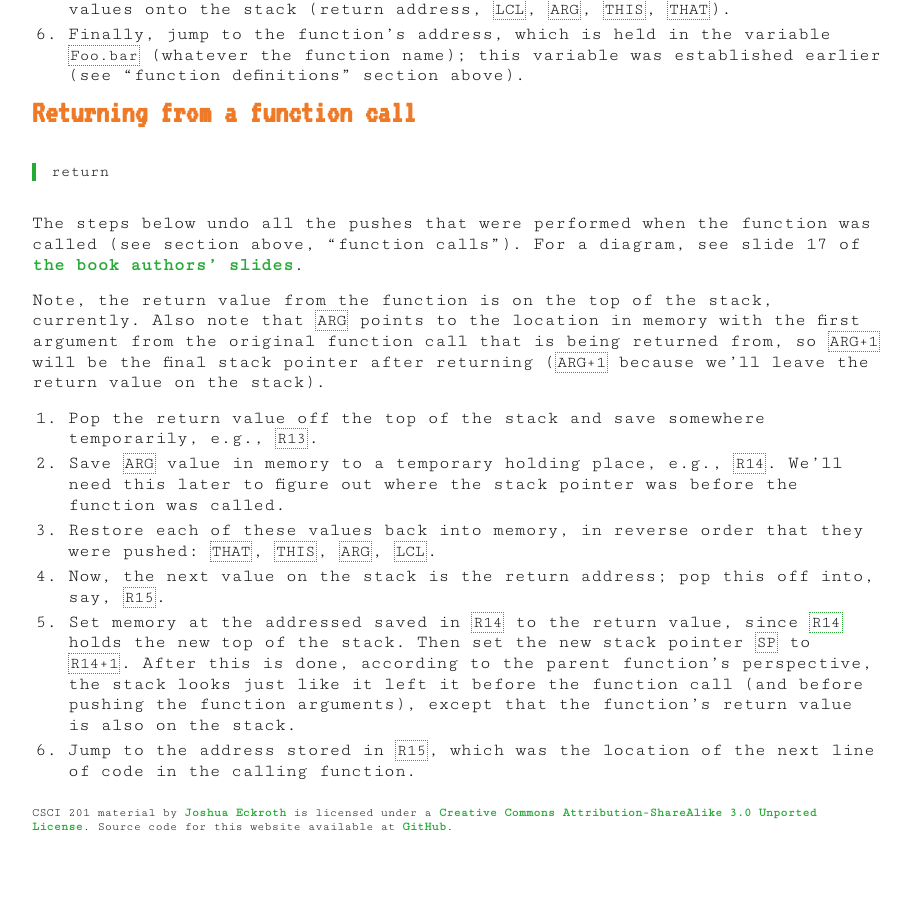
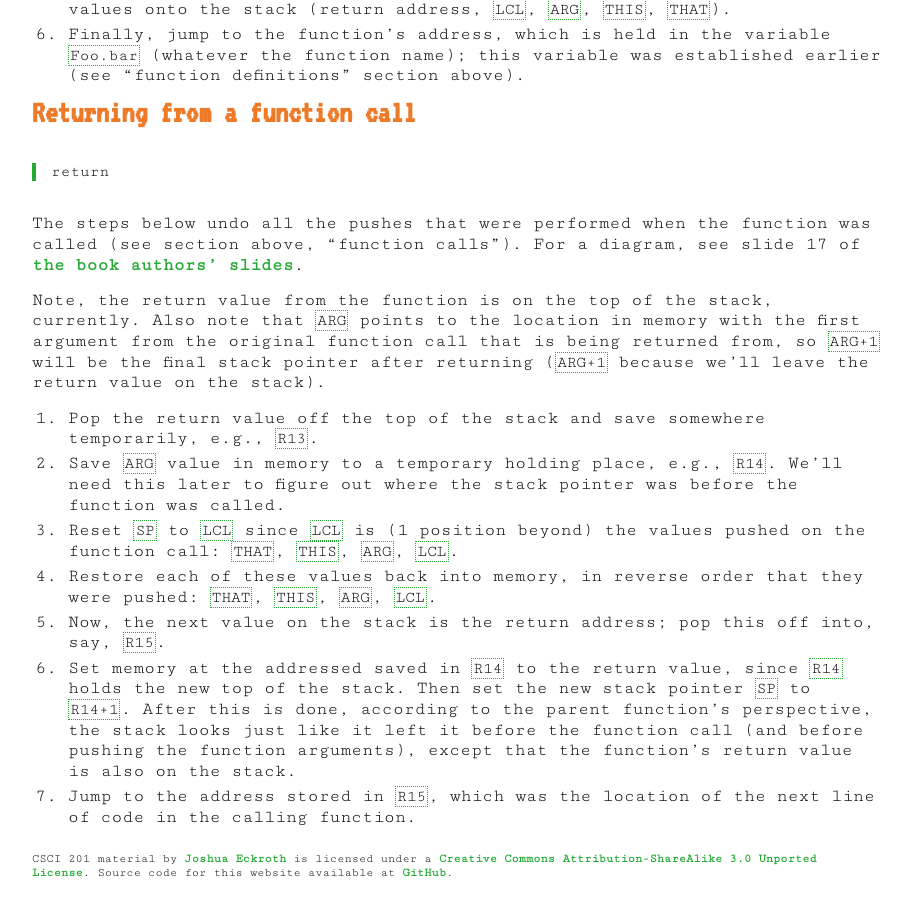
Before and after one commit to joshuaeckroth/csci201-website, a Jekyll site: the page built from notes/vm.markdown, in a window 1280 px wide and 900 px high, scrolled down 3889 px. Shown: the whole window, without its empty margins (183-1094 px from the left). Built offline with Jekyll 4.4.1, drawn with Linux system fonts in a browser that asks for light colours; Markdown is read by kramdown in place of the engine named in the settings; before the commit the page ends 4743 px from its top, so only the background shows below that.

Commit message:
Updated VM notes

```diff
--- a/notes/vm.markdown
+++ b/notes/vm.markdown
@@ -152,6 +152,7 @@ Note, the return value from the function is on the top of the stack, currently.
 
 1. Pop the return value off the top of the stack and save somewhere temporarily, e.g., `R13`.
 2. Save `ARG` value in memory to a temporary holding place, e.g., `R14`. We'll need this later to figure out where the stack pointer was before the function was called.
+2. Reset `SP` to `LCL` since `LCL` is (1 position beyond) the values pushed on the function call: `THAT`, `THIS`, `ARG`, `LCL`.
 2. Restore each of these values back into memory, in reverse order that they were pushed: `THAT`, `THIS`, `ARG`, `LCL`.
 3. Now, the next value on the stack is the return address; pop this off into, say, `R15`.
 4. Set memory at the addressed saved in `R14` to the return value, since `R14` holds the new top of the stack. Then set the new stack pointer `SP` to `R14+1`. After this is done, according to the parent function's perspective, the stack looks just like it left it before the function call (and before pushing the function arguments), except that the function's return value is also on the stack.
```
